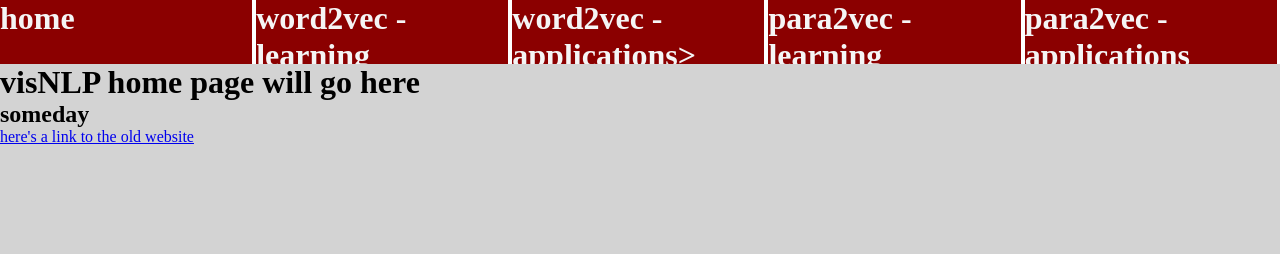
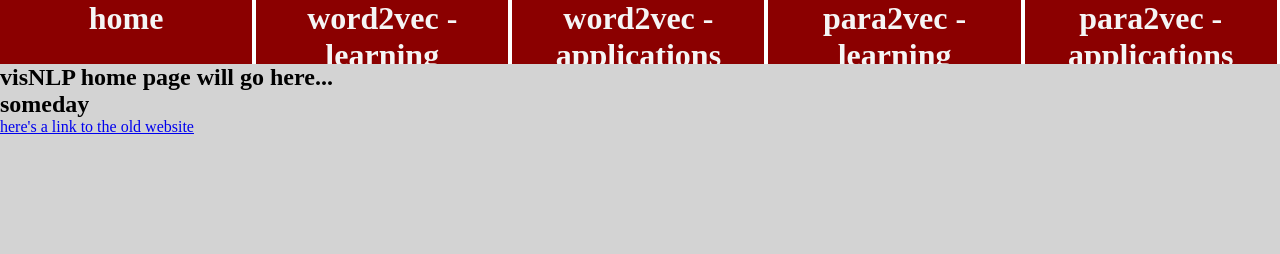
Before and after one commit to hyoder/visNLP, a website: page public/index.html in a window 1280 px wide. Drawn offline with Linux system fonts and the light colour scheme.

Commit message:
tryng this

```diff
--- a/public/index.html
+++ b/public/index.html
@@ -13,7 +13,7 @@
                 <h1>word2vec - learning</h1>
             </div>
             <div class="navelement" id="navword2">
-                <h1>word2vec - applications></h1>
+                <h1>word2vec - applications</h1>
             </div>
             <div class="navelement" id="navpara1">
                 <h1>para2vec - learning</h1>
@@ -23,7 +23,8 @@
             </div>
         </div>
         <div id="restofpage">
-            <h1>visNLP home page will go here</h1>
+            <h2>visNLP home page will go here...</h2>
+            <div style="height:20vh;"/>
             <h2>someday</h2>
             <a target="_blank" href="http://130.215.45.87/">here's a link to the old website</a>
         </div>
--- a/public/style.css
+++ b/public/style.css
@@ -3,6 +3,7 @@ body { overflow: hidden; }
 h1
 {
     margin: auto;
+    text-align: center;
 }
 #navbar
 {
```
